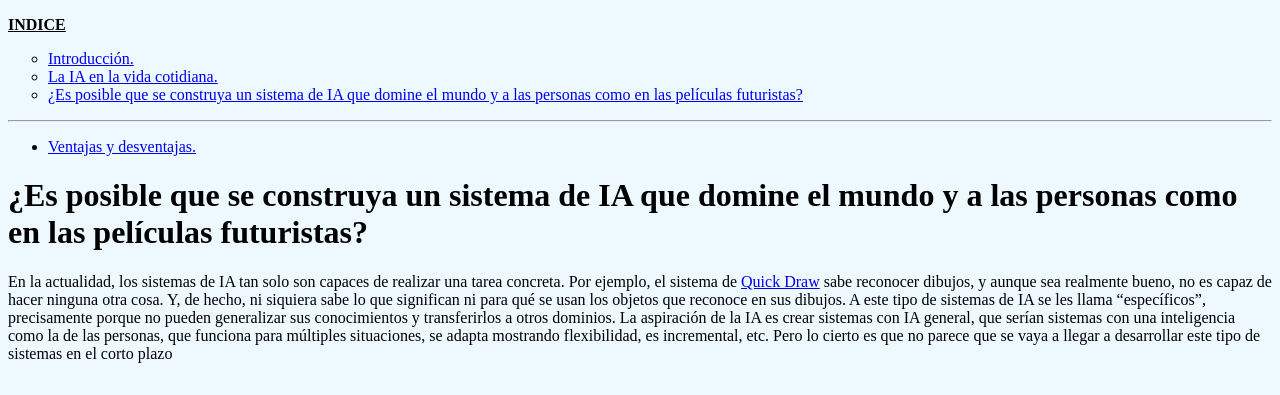
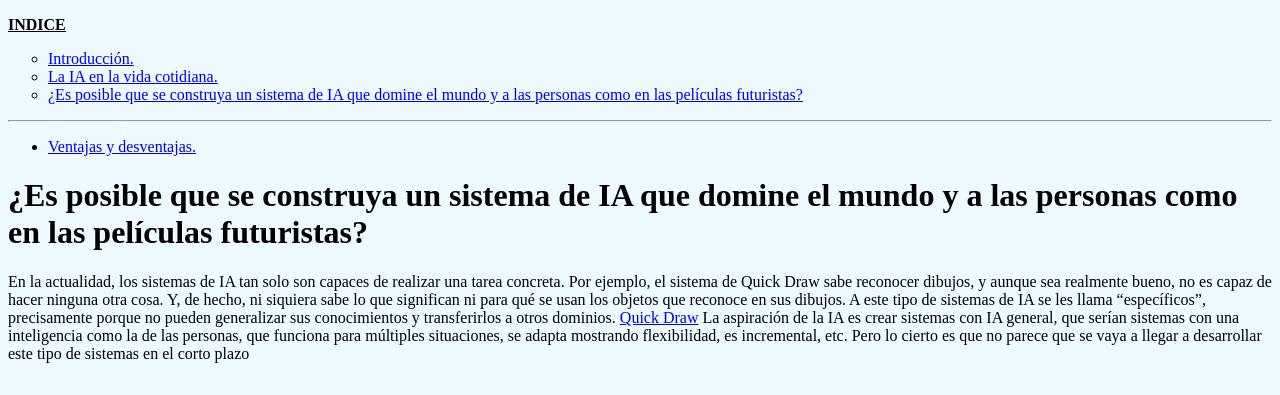
Before and after one commit to Inteligencia1artificial/Inteligencia1artificial.github.io, a plain HTML site: page 3ªparte del definitivo.html in a window 1280 px wide. Shown: the top 395 px of the page. Drawn offline with Linux system fonts and the light colour scheme; grey boxes are pictures that could not be loaded.

Commit message:
Update 3ªparte del definitivo.html

```diff
--- a/3ªparte del definitivo.html
+++ b/3ªparte del definitivo.html
@@ -25,11 +25,12 @@ mundo y a las personas como en las películas futuristas?</a></li>
 	<h1><b> ¿Es posible que se construya un sistema de IA que domine el
 mundo y a las personas como en las películas futuristas?</b></h1>
 	<p>En la actualidad, los sistemas de IA tan solo son capaces de realizar una tarea concreta. Por
-ejemplo, el sistema de <a href="https://quickdraw.withgoogle.com/">Quick Draw</a> sabe reconocer dibujos, y aunque sea realmente bueno, no
+ejemplo, el sistema de Quick Draw sabe reconocer dibujos, y aunque sea realmente bueno, no
 es capaz de hacer ninguna otra cosa. Y, de hecho, ni siquiera sabe lo que significan ni para qué
 se usan los objetos que reconoce en sus dibujos. A este tipo de sistemas de IA se les llama
 “específicos”, precisamente porque no pueden generalizar sus conocimientos y transferirlos a
 otros dominios.
+<a href="https://quickdraw.withgoogle.com/">Quick Draw</a>
 La aspiración de la IA es crear sistemas con IA general, que serían sistemas con una inteligencia
 como la de las personas, que funciona para múltiples situaciones, se adapta mostrando
 flexibilidad, es incremental, etc. Pero lo cierto es que no parece que se vaya a llegar a desarrollar
```
